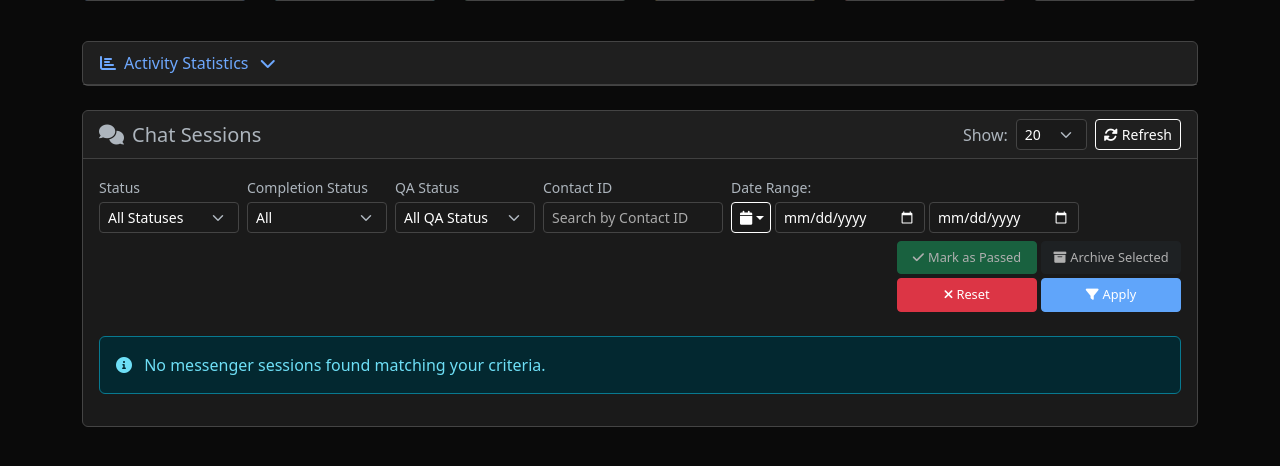
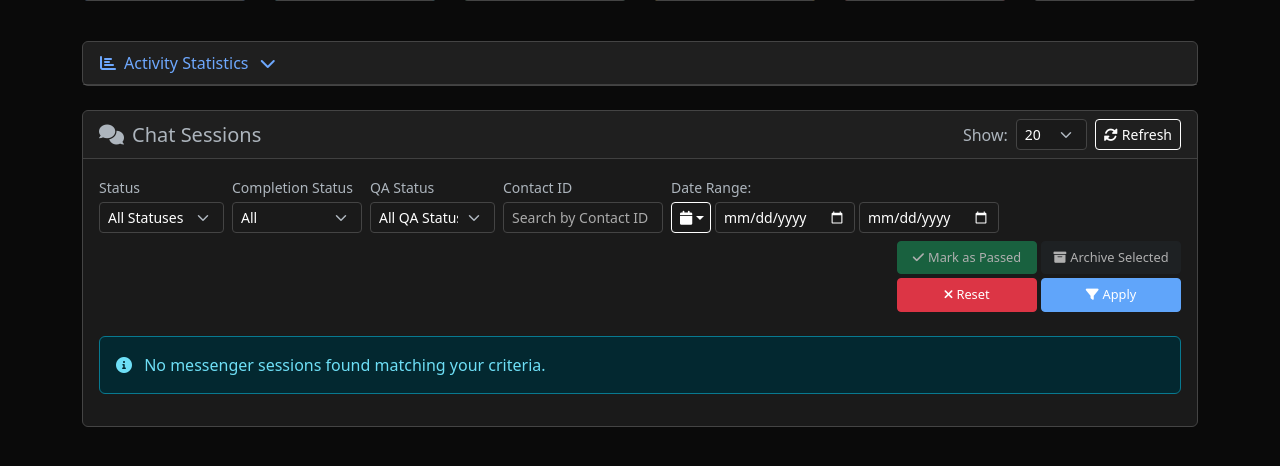
Before and after one commit to tsizzybots/platform_5ive_replit, a Flask app: page / in a window 1280 px wide. Shown: the part 189-655 px from the top of the page. Run offline with Flask 3, Linux system fonts and the light colour scheme; the visitor is signed in with stand-in values (Sample User, id 1); data that the repository does not hold is empty; some libraries are stand-ins or nearby versions.

Commit message:
Adjust filter sizes to improve layout and button alignment
Reduce the width of status and completion status dropdowns, and the contact ID input field in templates/index.html to resolve layout issues and ensure proper button alignment.

Replit-Commit-Author: Agent
Replit-Commit-Session-Id: f35dbcd8-6be7-421d-ba61-89743ec0c45e
Replit-Commit-Checkpoint-Type: full_checkpoint
Replit-Commit-Screenshot-Url: https://storage.googleapis.com/screenshot-production-us-central1/5aba6962-5d4c-4ba4-8706-8ac78af2beff/f35dbcd8-6be7-421d-ba61-89743ec0c45e/QgYgLCs

```diff
--- a/templates/index.html
+++ b/templates/index.html
@@ -707,7 +707,7 @@
                             <!-- Filter Controls -->
                             <div class="col-auto">
                                 <label class="form-label small mb-1">Status</label>
-                                <select class="form-select form-select-sm" id="statusFilter" style="width: 140px;">
+                                <select class="form-select form-select-sm" id="statusFilter" style="width: 125px;">
                                     <option value="">All Statuses</option>
                                     <option value="active">Active</option>
                                     <option value="archived">Archived</option>
@@ -715,7 +715,7 @@
                             </div>
                             <div class="col-auto">
                                 <label class="form-label small mb-1">Completion Status</label>
-                                <select class="form-select form-select-sm" id="completionFilter" style="width: 140px;">
+                                <select class="form-select form-select-sm" id="completionFilter" style="width: 130px;">
                                     <option value="">All</option>
                                     <option value="complete">Complete</option>
                                     <option value="in_progress">In Progress</option>
@@ -724,7 +724,7 @@
                             </div>
                             <div class="col-auto">
                                 <label class="form-label small mb-1">QA Status</label>
-                                <select class="form-select form-select-sm" id="qaStatusFilter" style="width: 140px;">
+                                <select class="form-select form-select-sm" id="qaStatusFilter" style="width: 125px;">
                                     <option value="">All QA Status</option>
                                     <option value="unchecked">Unchecked</option>
                                     <option value="passed">Passed</option>
@@ -734,7 +734,7 @@
                             </div>
                             <div class="col-auto">
                                 <label class="form-label small mb-1">Contact ID</label>
-                                <input type="text" class="form-control form-control-sm" id="contactIdFilter" placeholder="Search by Contact ID" style="width: 180px;" oninput="handleContactIdSearch()">
+                                <input type="text" class="form-control form-control-sm" id="contactIdFilter" placeholder="Search by Contact ID" style="width: 160px;" oninput="handleContactIdSearch()">
                             </div>
                             <div class="col-auto">
                                 <label class="form-label small mb-1">Date Range:</label>
@@ -752,8 +752,8 @@
                                         <li><hr class="dropdown-divider"></li>
                                         <li><a class="dropdown-item" href="#" onclick="clearDateRange()">Clear Filter</a></li>
                                     </ul>
-                                    <input type="date" class="form-control form-control-sm" id="dateFrom" style="width: 150px;">
-                                    <input type="date" class="form-control form-control-sm" id="dateTo" style="width: 150px;">
+                                    <input type="date" class="form-control form-control-sm" id="dateFrom" style="width: 140px;">
+                                    <input type="date" class="form-control form-control-sm" id="dateTo" style="width: 140px;">
                                 </div>
                             </div>
 
```
Also changed, not shown: attached_assets/image_1754643757736.png (added).
